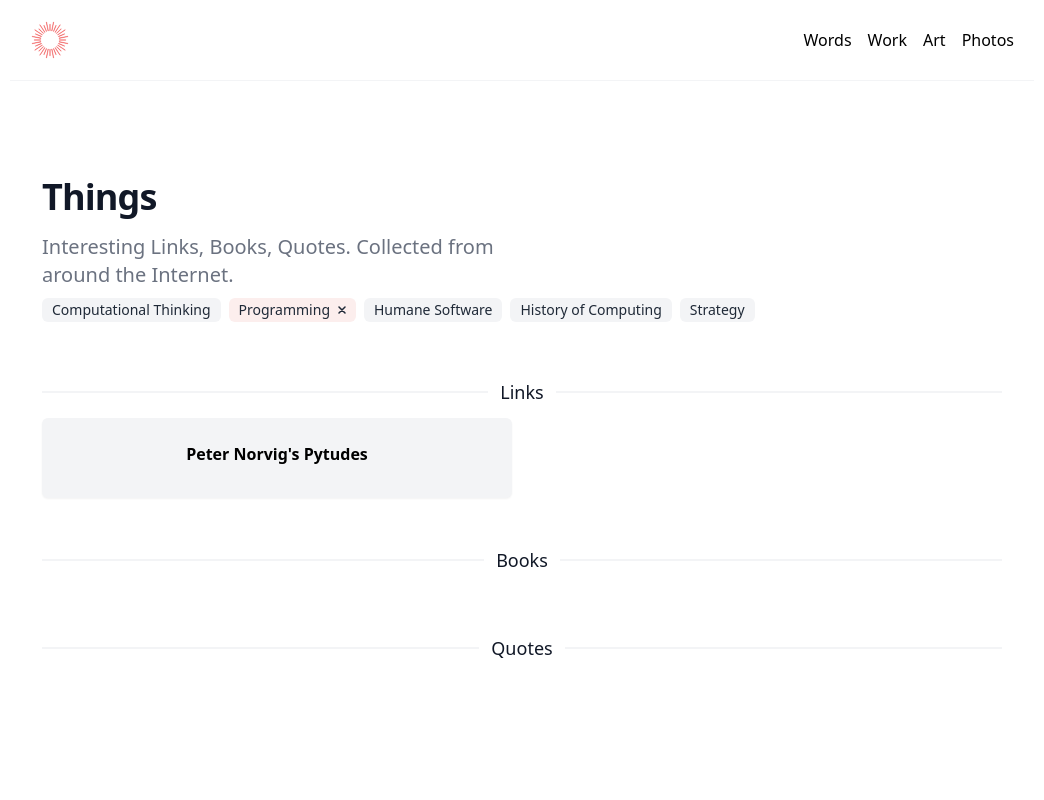
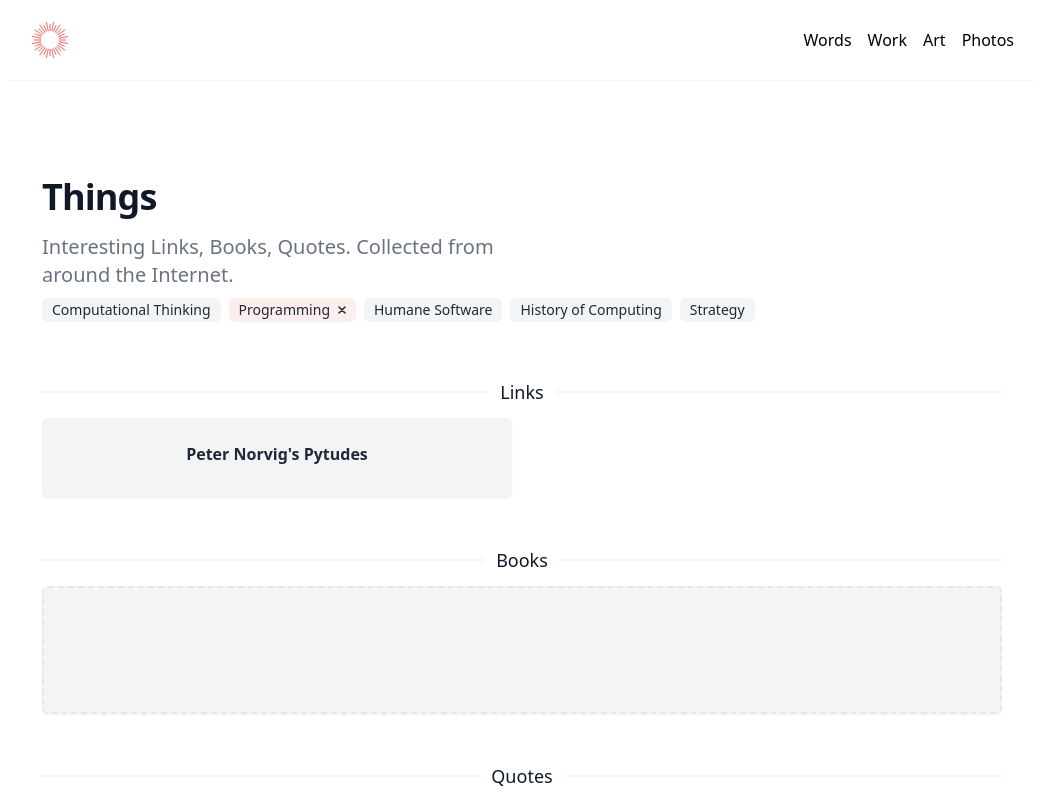
Before and after one commit to devinmcgloin/identity, a Next.js app: page /things in a window 1280 px wide. Both pictures are taken after a click on the element "Programming". Shown: the top 800 px of the page, without its empty margins (118-1162 px from the left). Built offline with nearby package versions, Linux system fonts and the light colour scheme; what @tailwindcss/typography, @tailwindcss/ui would draw is missing.

Commit message:
Dark mode

```diff
--- a/pages/things.js
+++ b/pages/things.js
@@ -34,6 +34,14 @@ const Index = ({ things, tags }) => {
           </PageHeader>
         </div>
         {Object.entries(groupBy(things, 'type')).map(([section, values]) => {
+          let filteredValues = values.filter((thing) => {
+            if (!selectedTag) return true;
+            if (!thing.tags || thing.tags.length === 0) return false;
+            let normalizedTags = thing.tags.map((t) => t.toLowerCase());
+            return normalizedTags.includes(
+              selectedTag.toLowerCase().replace('-', ' ')
+            );
+          });
           return (
             <div className="mt-12">
               <div class="relative">
@@ -44,33 +52,24 @@ const Index = ({ things, tags }) => {
                   <div class="w-full border-t-2 border-gray-100 dark:border-gray-700"></div>
                 </div>
                 <div class="relative flex justify-center">
-                  <span class="capitalize px-3 bg-white text-lg font-medium text-gray-900">
+                  <span class="capitalize px-3 bg-white dark:bg-off-black text-lg font-medium text-gray-900 dark:text-gray-200">
                     {section}s
                   </span>
                 </div>
               </div>
-
-              <div className="mt-3 grid gap-6 md:grid-cols-2 lg:gap-x-5">
-                {values
-                  .filter((thing) => {
-                    if (!selectedTag) return true;
-                    if (!thing.tags || thing.tags.length === 0) return false;
-                    let normalizedTags = thing.tags.map((t) => t.toLowerCase());
-                    return normalizedTags.includes(
-                      selectedTag.toLowerCase().replace('-', ' ')
-                    );
-                  })
-                  .map((l) => (
+              {filteredValues.length > 0 ? (
+                <div className="mt-3 grid gap-6 md:grid-cols-2 lg:gap-x-5">
+                  {filteredValues.map((l) => (
                     <a
                       href={l.url}
-                      className={`bg-gray-100 rounded-md shadow-sm p-6 ${
+                      className={`bg-gray-100 text-gray-800 dark:bg-gray-700 dark:text-gray-200 rounded-md shadow-sm p-6 ${
                         l.url && 'transform hover:scale-105 duration-200'
                       }`}
                     >
                       <div className="text-center text-md font-semibold">
                         {l.title}
                       </div>
-                      <div className="font-serif pb-2 text-xl leading-7 font-medium text-gray-900">
+                      <div className="font-serif pb-2 text-xl leading-7 font-medium">
                         {l.text}
                       </div>
                       <div className="text-center text-base text-gray-400">
@@ -78,7 +77,12 @@ const Index = ({ things, tags }) => {
                       </div>
                     </a>
                   ))}
-              </div>
+                </div>
+              ) : (
+                <div
+                  className={`flex justify-center content-evenly mt-3 bg-gray-100 dark:bg-gray-700 dark:border-gray-600 rounded-md shadow-sm w-full h-32 p-6 border-dashed border-2`}
+                ></div>
+              )}
             </div>
           );
         })}
```
